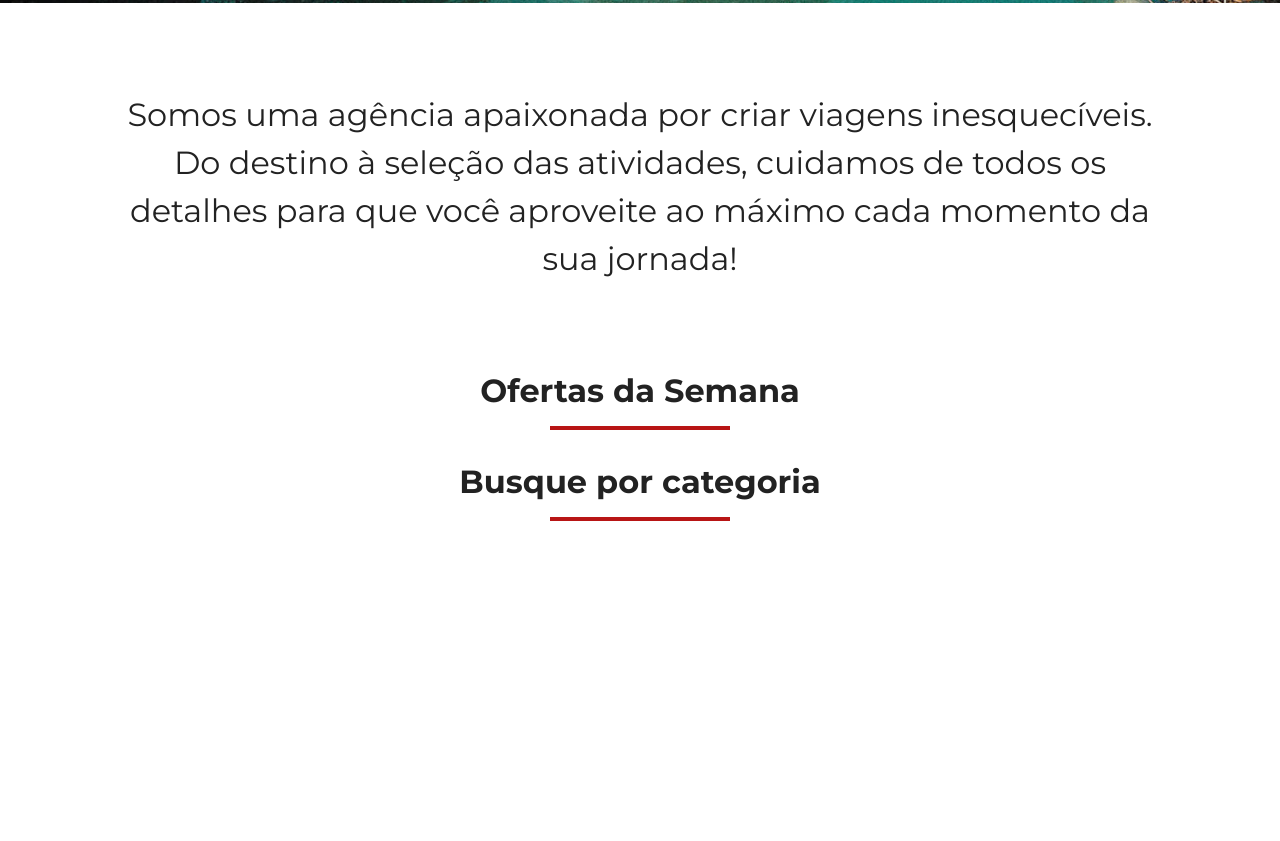
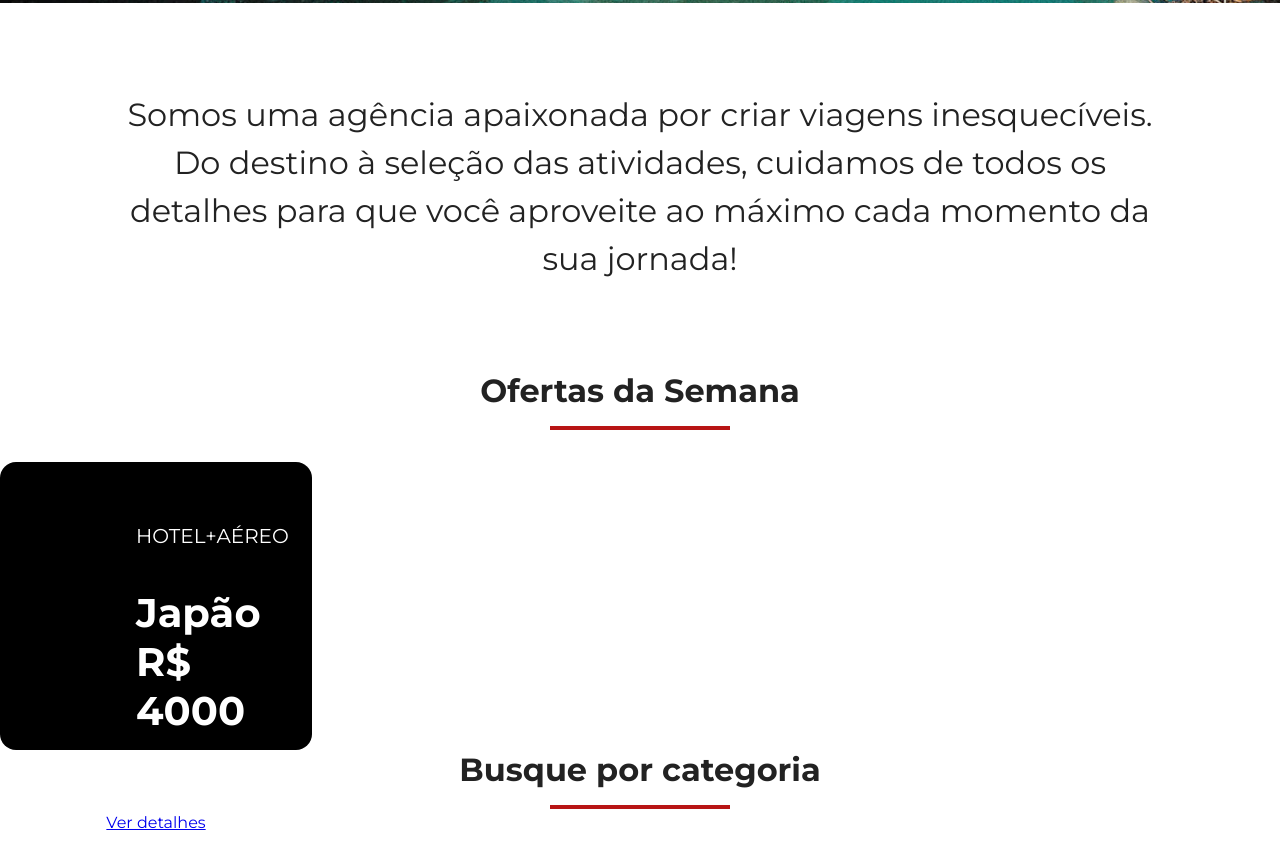
Before and after one commit to anabritto8/jornada-viagens-app, a plain HTML site: page index.html in a window 1280 px wide. Shown: the part 757-1598 px from the top of the page. Before the commit the page ends 1310 px from the top, so only its background shows below. Drawn offline with Linux system fonts and the light colour scheme.

Commit message:
Cria estrutura do card de oferta

```diff
--- a/css/offers.css
+++ b/css/offers.css
@@ -0,0 +1,34 @@
+.card{
+    color: var(--text-secondary-color);
+    background-color: black;
+    width: 312px;
+    height: 288px;
+    box-sizing: border-box;
+     padding: 24px 16px;
+     border-radius: 16px;
+     text-align: center;
+}
+
+.card header{
+    display: block;
+    background-color: transparent;
+    position: static;
+
+}
+
+.card header p{
+    font-size: 20px;
+    font-weight: var(--text-weight);
+}
+
+.card header h3 {
+    font-size: 40px;
+    font-weight: var(--title-weight);
+    margin-top: 8px 0 0;
+}
+
+.card header span {
+    font-size: 32px;
+    margin-top: 24px;
+    display: inline-block;
+}
--- a/index.html
+++ b/index.html
@@ -52,9 +52,22 @@
     <section class="offers">
       <div class="section-title">
         <h2>Ofertas da Semana</h2>
-        <hr>
+        <hr/>
       </div>
     </section>
+
+   <div class="offers-cards">
+      <article class="card">
+        <header>
+          <p>HOTEL+AÉREO</p>
+          <h3>Japão <br> R$ 4000</h3>
+        </header>
+        <footer>
+          <a href="#" class="button">Ver detalhes</a>
+        </footer>
+      </article>
+   </div>
+
     </section>
     <section class="categories">
       <div class="section-title">
```
